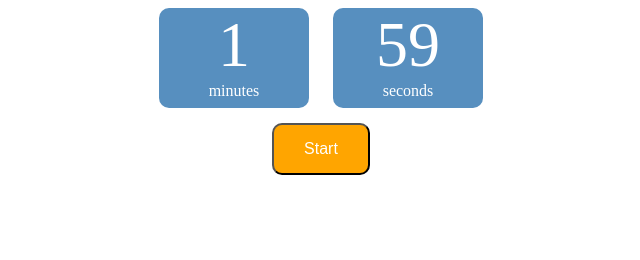
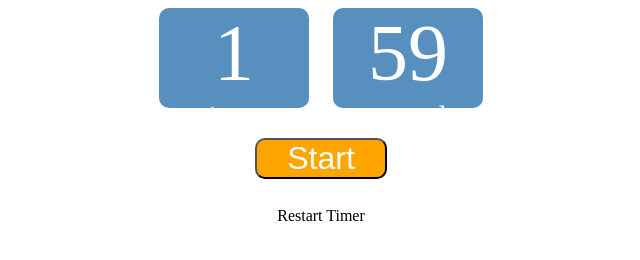
Before and after one commit to cherie-pavicoTsukayama/dailygratitation, a plain HTML site: page index.html in a window 1280 px wide. Shown: the whole page, without its empty margins (319-959 px from the left). Drawn offline with Linux system fonts and the light colour scheme.

Commit message:
added a restart timer button

```diff
--- a/index.html
+++ b/index.html
@@ -12,13 +12,13 @@
 
   <div class="d-flex flex-wrap justify-content-center">
     <div class="col-12 d-flex justify-content-center">
-      <div class="clockface d-flex flex-wrap justify-content-center align-items-center">
+      <div class="clockface d-flex flex-wrap justify-content-center ">
         <p id="minutesText" class="mb-0 mt-0 text-center timer-numbers col-12">1</p>
 
           <p class="labels mb-0 mt-0">minutes</p>
 
       </div>
-      <div class="clockface d-flex flex-wrap justify-content-center align-items-center ml-4">
+      <div class="clockface d-flex flex-wrap justify-content-center  ml-4">
         <p id="secondsText" class="mb-0 mt-0 text-center timer-numbers col-12">59</p>
         <div>
           <p class="labels mb-0 mt-0">seconds</p>
@@ -30,6 +30,9 @@
     <button id="start" class="button-style cursor-pointer">Start</button>
     <button id="pause" class="display-none button-style cursor-pointer">Pause</button>
   </div>
+  <div id="restartTimer" class="d-flex justify-content-center cursor-pointer mt-2">
+    <p>Restart Timer</p>
+  </div>
 
   <script src="main.js"></script>
 </body>
--- a/main.js
+++ b/main.js
@@ -2,6 +2,7 @@ const startButton = document.getElementById('start');
 const pauseButton = document.getElementById('pause');
 const secondsText = document.getElementById('secondsText');
 const minutesText = document.getElementById('minutesText')
+const restartTimer = document.getElementById('restartTimer');
 // eslint-disable-next-line no-unused-vars
 let startCounterId = null;
 // eslint-disable-next-line no-unused-vars
@@ -10,6 +11,8 @@ let minutes = 1;
 
 startButton.addEventListener('click', hideStartButton);
 pauseButton.addEventListener('click', hidePauseButton);
+restartTimer.addEventListener('click', restartTimerButton);
+
 
 
 function hideStartButton() {
@@ -60,3 +63,13 @@ function startCounter() {
 function handleClickPauseTime() {
   clearInterval(startCounterId);
 }
+
+function restartTimerButton() {
+  clearInterval(startCounterId);
+  startButton.classList.remove('display-none');
+  pauseButton.classList.add('display-none');
+  seconds = '59';
+  minutes = 1;
+  minutesText.textContent = minutes;
+  secondsText.textContent = seconds;
+}
--- a/styles.css
+++ b/styles.css
@@ -4,16 +4,15 @@
   height: 100px;
   border-radius: 10px;
   background-color: #578fbf;
-  padding-bottom: 50px;
 }
 
 button {
   box-sizing: border-box;
   background-color: orange;
-  padding: 15px 30px;
-  margin-top: 15px;
+  padding: 0px 30px;
+  margin-top: 30px;
   border-radius: 10px;
-  font-size: 1rem;
+  font-size: 2rem;
   color: white;
   transition: all .2s ease-in-out;
 }
@@ -25,9 +24,7 @@ button:hover {
 p.labels {
   display: block;
   color: white;
-  font-size: 1rem;
-  padding-bottom: 50px;
-
+  font-size: 2rem;
 }
 
 .cursor-pointer:hover {
@@ -70,6 +67,10 @@ p.labels {
   margin-top: 0;
 }
 
+.mt-2 {
+  margin-top: .75rem;
+}
+
 .col-12 {
   width: 100%;
 }
@@ -81,7 +82,8 @@ p.labels {
 .timer-numbers {
   display: block;
   color: white;
-  font-size: 4rem;
+  font-size: 5rem;
+  line-height: normal;
 }
 
 .display-none {
```
